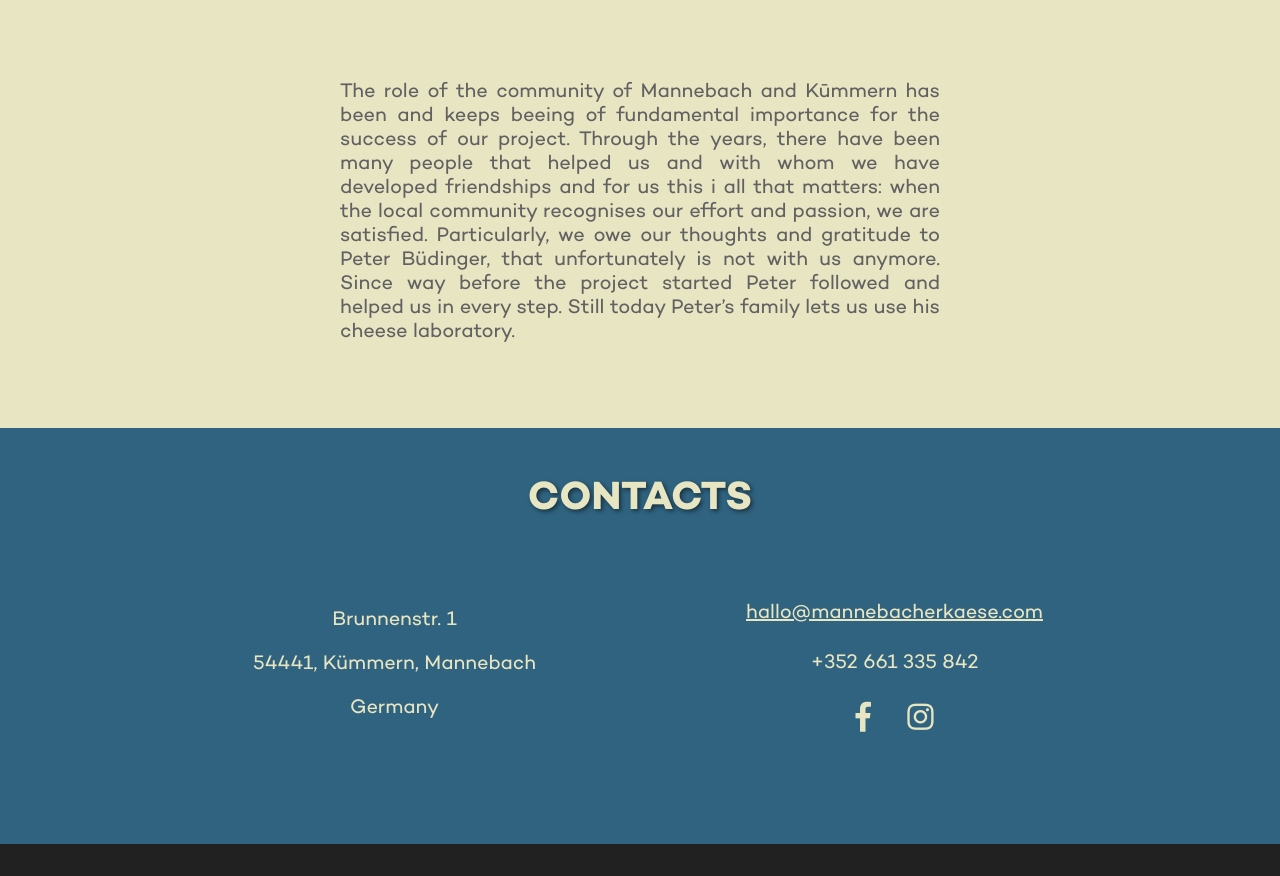
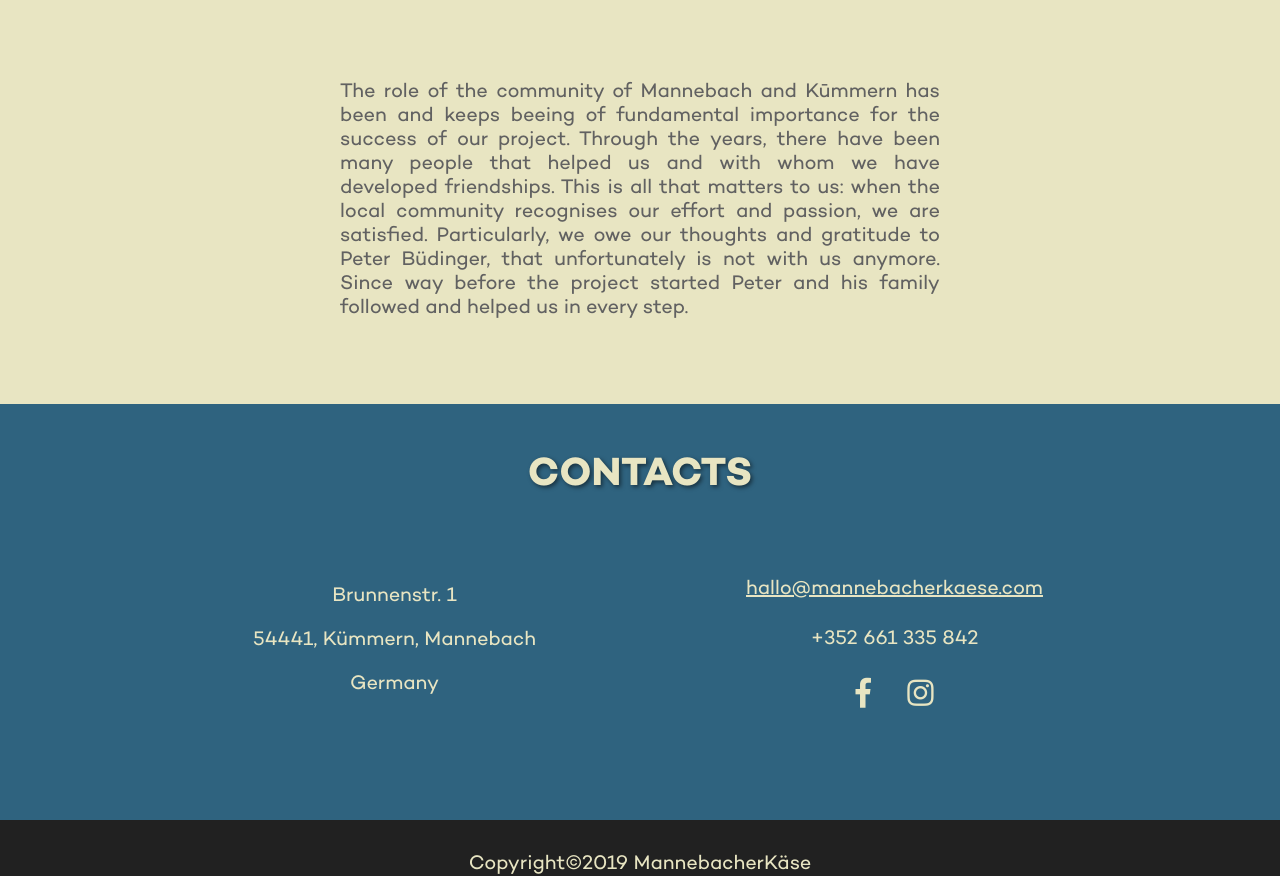
Before and after one commit to matteocarpi/mannebacherk-se, a Jekyll site: the page built from pages/index.md, in a window 1280 px wide, cut to the strip 3628-4504 px from the top of the page. Built offline with Jekyll 4.4.1, drawn with Linux system fonts in a browser that asks for light colours; nearby versions of some CDN libraries.

Commit message:
Update from Forestry.io Matteo Carpi updated pages/index.md

```diff
--- a/pages/index.md
+++ b/pages/index.md
@@ -23,11 +23,10 @@
   photo: "/assets/img/mannebach-landscape.jpg"
   intro: 'The role of the community of Mannebach and Kūmmern has been and keeps beeing
     of fundamental importance for the success of our project. Through the years, there
-    have been many people that helped us and with whom we have developed friendships
-    and for us this i all that matters: when the local community recognises our effort
+    have been many people that helped us and with whom we have developed friendships.
+    This is all that matters to us: when the local community recognises our effort
     and passion, we are satisfied. Particularly, we owe our thoughts and gratitude
     to Peter Büdinger, that unfortunately is not with us anymore. Since way before
-    the project started Peter followed and helped us in every step. Still today Peter''s
-    family lets us use his cheese laboratory.'
+    the project started Peter and his family followed and helped us in every step.'
 
 ---
```
